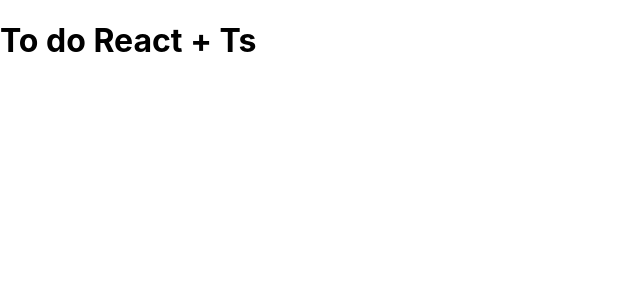
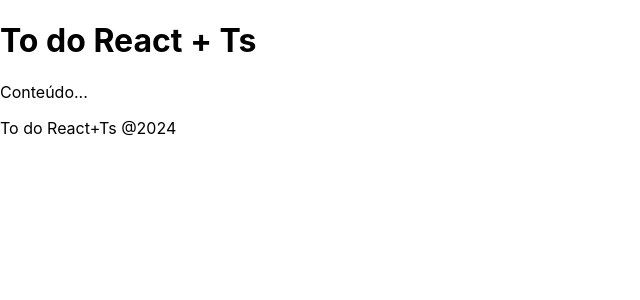
Before and after one commit to Igor-Maceno/To-do-React, a React (Create React App) app in the folder to-do-react/: page / in a window 1280 px wide. Shown: the top 300 px of the page, without its empty margins (0-640 px from the left). Built offline with nearby package versions, Linux system fonts and the light colour scheme; the HTML template or start-up script is replaced by a standard one.

Commit message:
Header and Footer

```diff
--- a/to-do-react/src/App.tsx
+++ b/to-do-react/src/App.tsx
@@ -1,9 +1,15 @@
-import React from 'react';
+import React from "react";
+
+//Components
+import Header from "./components/Header";
+import Footer from "./components/Footer";
 
 function App() {
   return (
     <div className="App">
-      <h1>To do React + Ts</h1>
+      <Header/>
+      <p>Conteúdo...</p>
+      <Footer/>
     </div>
   );
 }
--- /dev/null
+++ b/to-do-react/src/components/Footer.tsx
@@ -0,0 +1,11 @@
+import React from "react";
+
+const Footer = () => {
+  return (
+    <footer>
+      <span>To do React+Ts</span> @2024
+    </footer>
+  );
+};
+
+export default Footer;
--- /dev/null
+++ b/to-do-react/src/components/Header.tsx
@@ -0,0 +1,11 @@
+import React from "react";
+
+const Header = () => {
+  return (
+    <header>
+      <h1>To do React + Ts</h1>
+    </header>
+  );
+};
+
+export default Header;
```
